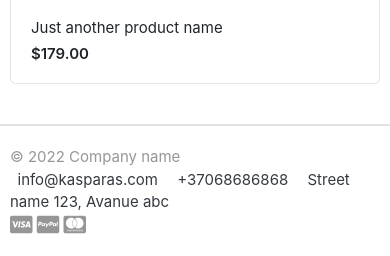
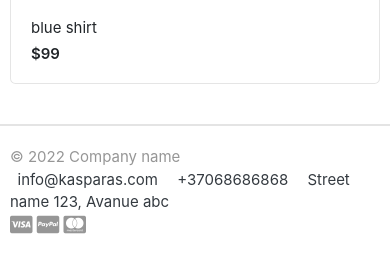
Before and after one commit to KasparasMik/django_project_e-shop, a Django app: page / in a window 390 px wide. Shown: the part 2962-3218 px from the top of the page. Run offline with Django 4.2, Linux system fonts and the light colour scheme; data comes from the database, SQL or seed files in the repository; both versions use the stored data as it was after the commit; some libraries are stand-ins or nearby versions; some web fonts are replaced.

Commit message:
added some products, and displayed inside template

```diff
--- a/eCommerce/views.py
+++ b/eCommerce/views.py
@@ -1,4 +1,9 @@
 from django.shortcuts import render
+from store.models import Product
+def home(request):
+    products = Product.objects.all().filter(is_available=True)
 
-def home(request):
-    return render(request, 'home.html')
+    context = {
+        'products': products,
+    }
+    return render(request, 'home.html', context)
--- a/templates/home.html
+++ b/templates/home.html
@@ -28,79 +28,18 @@
 
 
 <div class="row">
+	{% for product in products %}
 	<div class="col-md-3">
 		<div class="card card-product-grid">
-			<a href="./product-detail.html" class="img-wrap"> <img src="{% static 'images/items/1.jpg' %}"> </a>
+			<a href="./product-detail.html" class="img-wrap"> <img src="{{ product.images.url }}"> </a>
 			<figcaption class="info-wrap">
-				<a href="./product-detail.html" class="title">Just another product name</a>
-				<div class="price mt-1">$179.00</div> <!-- price-wrap.// -->
+				<a href="./product-detail.html" class="title">{{ product.product_name }}</a>
+				<div class="price mt-1">${{ product.price }}</div> <!-- price-wrap.// -->
 			</figcaption>
 		</div>
-	</div> <!-- col.// -->
-	<div class="col-md-3">
-		<div class="card card-product-grid">
-			<a href="./product-detail.html" class="img-wrap"> <img src="{% static 'images/items/2.jpg' %}"> </a>
-			<figcaption class="info-wrap">
-				<a href="./product-detail.html" class="title">Some item name here</a>
-				<div class="price mt-1">$280.00</div> <!-- price-wrap.// -->
-			</figcaption>
-		</div>
-	</div> <!-- col.// -->
-	<div class="col-md-3">
-		<div class="card card-product-grid">
-			<a href="./product-detail.html" class="img-wrap"> <img src="{% static 'images/items/3.jpg' %} "> </a>
-			<figcaption class="info-wrap">
-				<a href="./product-detail.html" class="title">Great product name here</a>
-				<div class="price mt-1">$56.00</div> <!-- price-wrap.// -->
-			</figcaption>
-		</div>
-	</div> <!-- col.// -->
-	<div class="col-md-3">
-		<div class="card card-product-grid">
-			<a href="./product-detail.html" class="img-wrap"> <img src="{% static 'images/items/4.jpg' %}"> </a>
-			<figcaption class="info-wrap">
-				<a href="./product-detail.html" class="title">Just another product name</a>
-				<div class="price mt-1">$179.00</div> <!-- price-wrap.// -->
-			</figcaption>
-		</div>
-	</div> <!-- col.// -->
-	<div class="col-md-3">
-		<div class="card card-product-grid">
-			<a href="./product-detail.html" class="img-wrap"> <img src="{% static 'images/items/5.jpg' %}"> </a>
-			<figcaption class="info-wrap">
-				<a href="./product-detail.html" class="title">Just another product name</a>
-				<div class="price mt-1">$179.00</div> <!-- price-wrap.// -->
-			</figcaption>
-		</div>
-	</div> <!-- col.// -->
-	<div class="col-md-3">
-		<div class="card card-product-grid">
-			<a href="./product-detail.html" class="img-wrap"> <img src="{% static 'images/items/6.jpg'%}"> </a>
-			<figcaption class="info-wrap">
-				<a href="./product-detail.html" class="title">Some item name here</a>
-				<div class="price mt-1">$280.00</div> <!-- price-wrap.// -->
-			</figcaption>
-		</div>
-	</div> <!-- col.// -->
-	<div class="col-md-3">
-		<div class="card card-product-grid">
-			<a href="./product-detail.html" class="img-wrap"> <img src="{% static 'images/items/7.jpg'%}"> </a>
-			<figcaption class="info-wrap">
-				<a href="./product-detail.html" class="title">Great product name here</a>
-				<div class="price mt-1">$56.00</div> <!-- price-wrap.// -->
-			</figcaption>
-		</div>
-	</div> <!-- col.// -->
-	<div class="col-md-3">
-		<div class="card card-product-grid">
-			<a href="./product-detail.html" class="img-wrap"> <img src="{% static 'images/items/9.jpg' %}"> </a>
-			<figcaption class="info-wrap">
-				<a href="./product-detail.html" class="title">Just another product name</a>
-				<div class="price mt-1">$179.00</div> <!-- price-wrap.// -->
-			</figcaption>
-		</div>
-	</div> <!-- col.// -->
-</div> <!-- row.// -->
+	</div>
+	{% endfor %}
+</div>
 
 </div><!-- container // -->
 </section>
```
Also changed, not shown: db.sqlite3.
